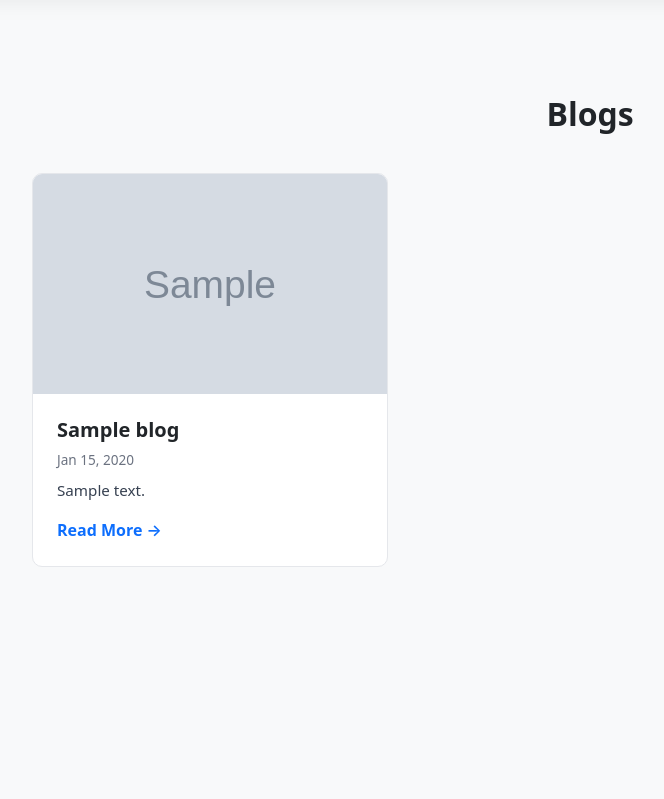
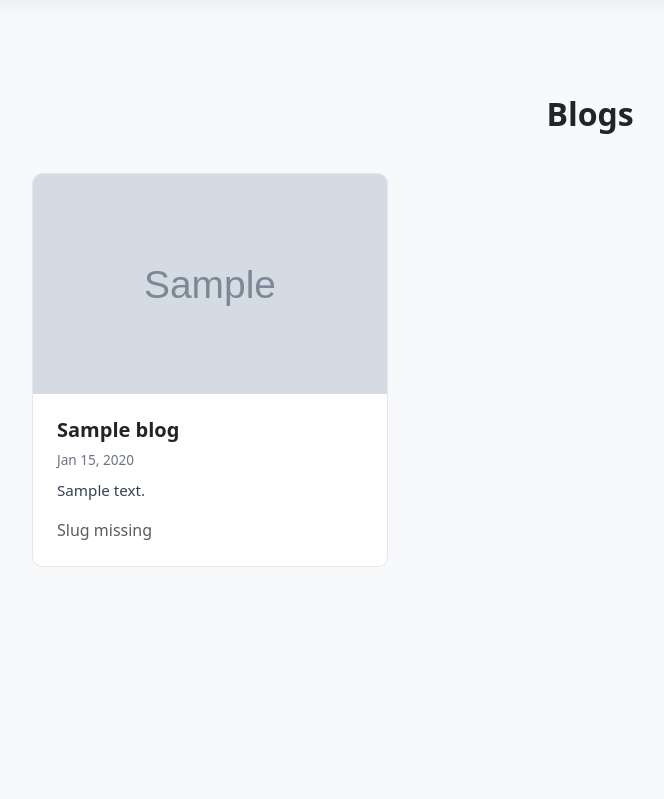
Before and after one commit to parmarshobhit91/PORTFOLIO, a Django app: template blog/templates/blog/blog.html in a window 1280 px wide. Shown: the part 91-890 px from the top of the page, without its empty margins (50-714 px from the left). Run offline with Django 5.2, Linux system fonts and the light colour scheme; the template is opened without the code that fills it: most values are stand-ins (such as "Sample title", 1, 10 or a date in 2020); grey boxes marked "Sample" are stand-in pictures; data that the repository does not hold is empty.

Commit message:
some changes in blog template file

```diff
--- a/blog/templates/blog/blog.html
+++ b/blog/templates/blog/blog.html
@@ -86,9 +86,14 @@
               {{ blog.short_description }}
             </p>
 
-            <a href="{% url 'blog_detail' blog.slug %}" class="read-more">
-              Read More →
-            </a>
+            {% if blog.slug %}
+  <a href="{% url 'blog_detail' blog.slug %}" class="read-more">
+    Read More →
+  </a>
+{% else %}
+  <span class="text-muted">Slug missing</span>
+{% endif %}
+
           </div>
 
         </div>
```
